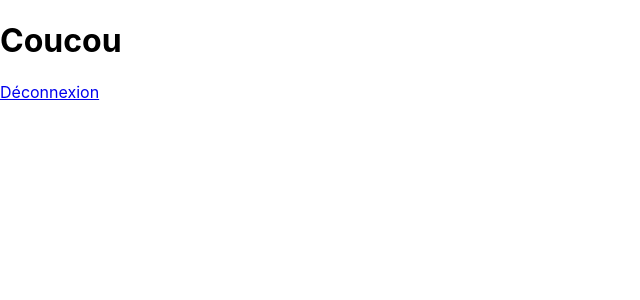
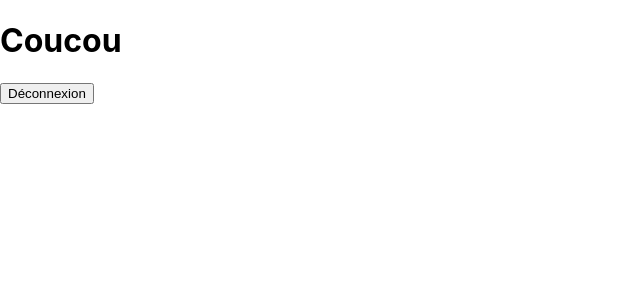
Before and after one commit to YannLescot/crazee-burger, a React (Create React App) app: page /order in a window 1280 px wide. Shown: the top 300 px of the page, without its empty margins (0-640 px from the left). Built offline with nearby package versions, Linux system fonts and the light colour scheme.

Commit message:
🚧 F02: Wrap des boutons dans les links

```diff
--- a/src/components/pages/error/ErrorPage.js
+++ b/src/components/pages/error/ErrorPage.js
@@ -5,7 +5,9 @@ export default function ErrorPage() {
   return (
     <div>
       <h1>ErrorPage</h1>
-      <Link to="/">Retour à la page d'accueil</Link>
+      <Link to="/">
+        <button>Retour à la page d'accueil</button>
+      </Link>
     </div>
   );
 }
--- a/src/components/pages/order/OrderPage.js
+++ b/src/components/pages/order/OrderPage.js
@@ -5,7 +5,9 @@ export default function OrderPage() {
   return (
     <div>
       <h1>Coucou</h1>
-      <Link to="/">Déconnexion</Link>
+      <Link to="/">
+        <button>Déconnexion</button>
+      </Link>
     </div>
   );
 }
```
